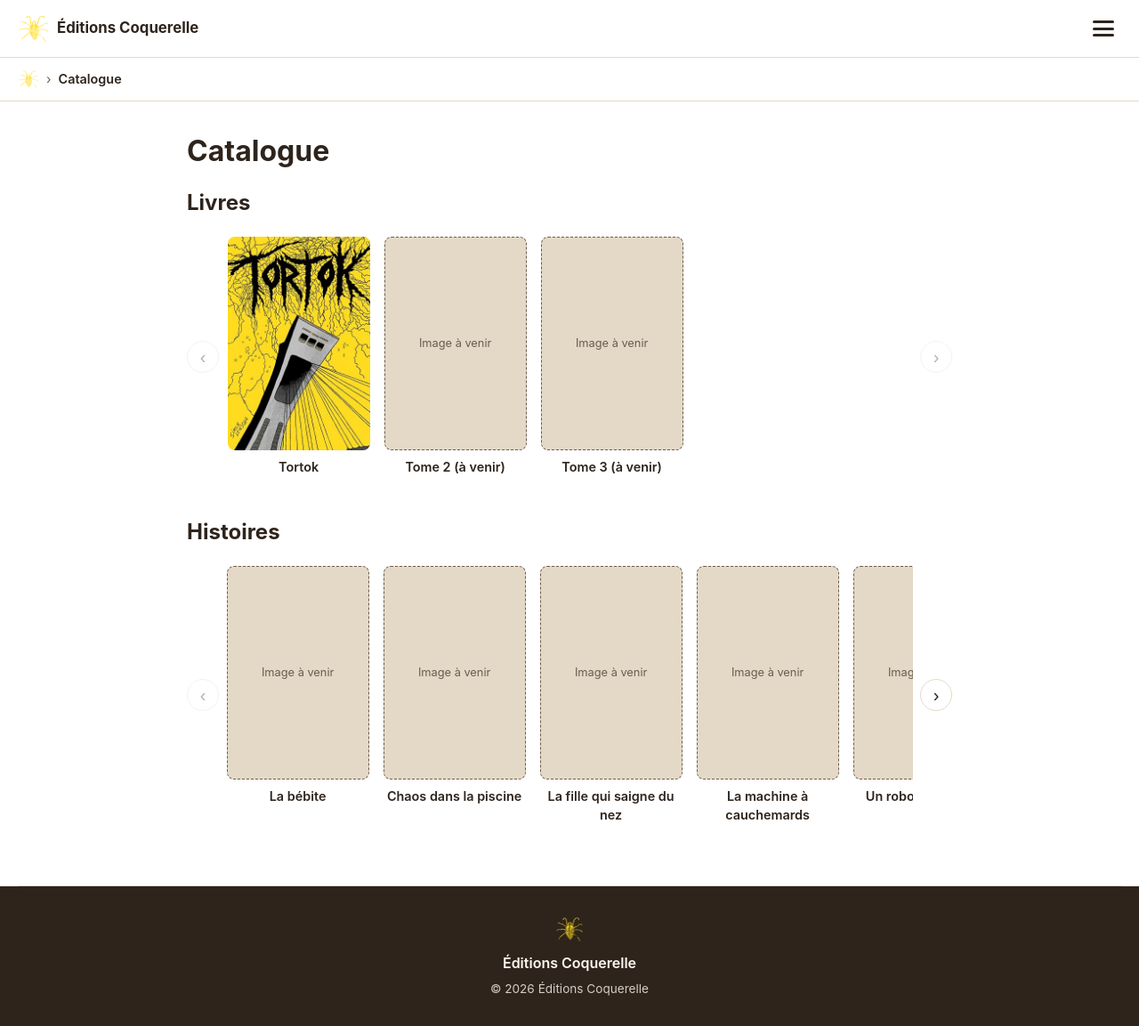
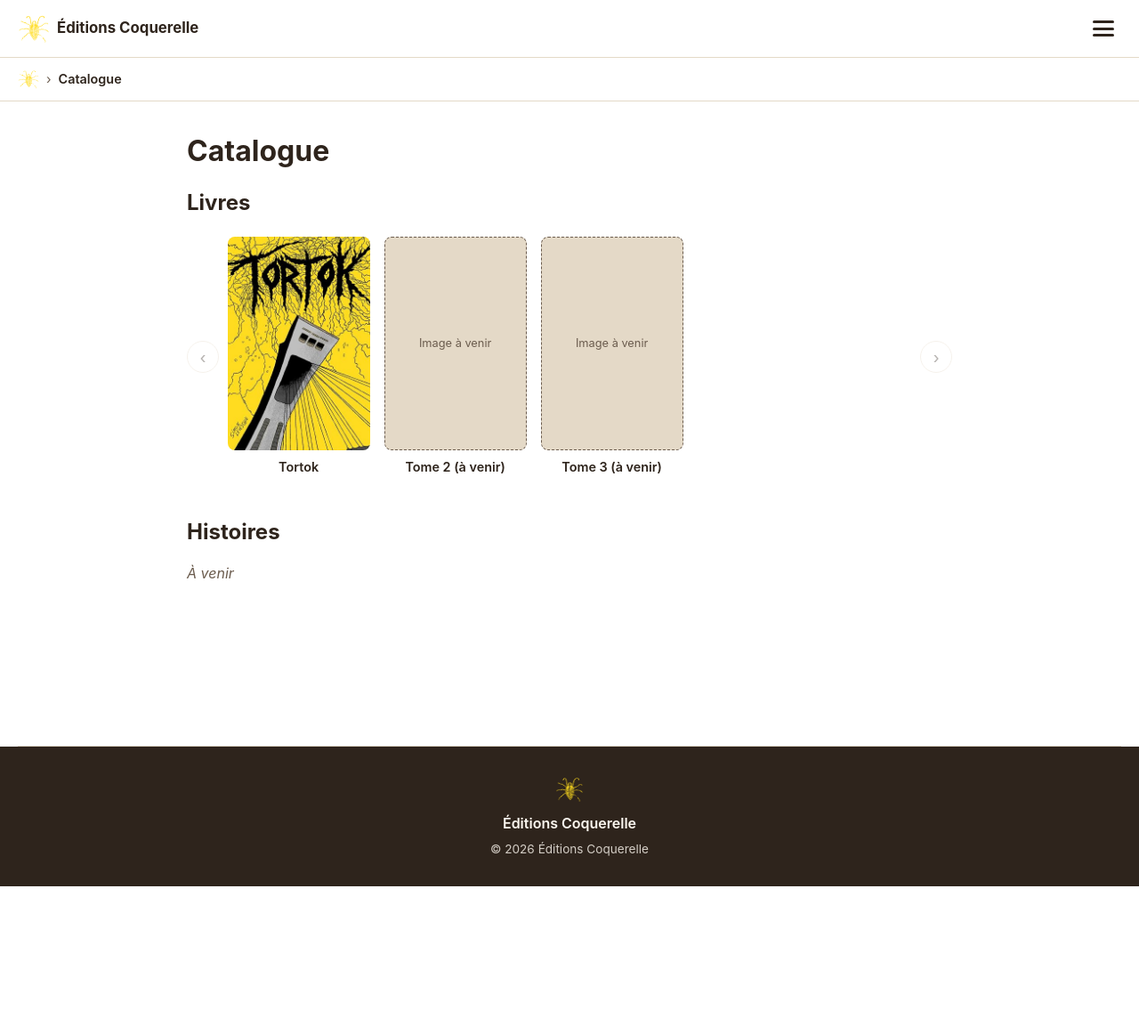
Before and after one commit to Tortoklevesque/EditionsCoquerelle, a Jekyll site: the page built from catalogue.md, in a window 1280 px wide and 1153 px high. Shown: the whole window at 89% size. Built offline with Jekyll 4.4.1, drawn with Linux system fonts in a browser that asks for light colours; part of the change alters nothing that is shown.

Commit message:
Affiche « À venir » pour les histoires au catalogue
Le carrousel des histoires est conservé dans catalogue.md, désactivé par un bloc comment Liquid, en attendant les premières histoires.

Assisted-by: Claude (Anthropic)

```diff
--- a/assets/css/style.css
+++ b/assets/css/style.css
@@ -499,3 +499,8 @@ main {
   white-space: nowrap;
   border: 0;
 }
+
+.a-venir {
+  color: var(--color-text-muted);
+  font-style: italic;
+}
--- a/catalogue.md
+++ b/catalogue.md
@@ -34,6 +34,10 @@ permalink: /catalogue/
 
 <section class="catalogue-section">
   <h2>Histoires</h2>
+  <p class="a-venir">À venir</p>
+  {% comment %}
+  Carrousel des histoires désactivé tant qu'aucune histoire n'est publiée.
+  Pour le réactiver : retirer les balises comment/endcomment et le paragraphe « À venir » ci-dessus.
   <div class="carousel">
     <button class="carousel-btn carousel-btn--prev" type="button" aria-label="Histoires précédentes">&lsaquo;</button>
     <div class="carousel-track" aria-label="Carrousel des histoires">
@@ -64,6 +68,7 @@ permalink: /catalogue/
     </div>
     <button class="carousel-btn carousel-btn--next" type="button" aria-label="Histoires suivantes">&rsaquo;</button>
   </div>
+  {% endcomment %}
 </section>
 
 </div>
```
